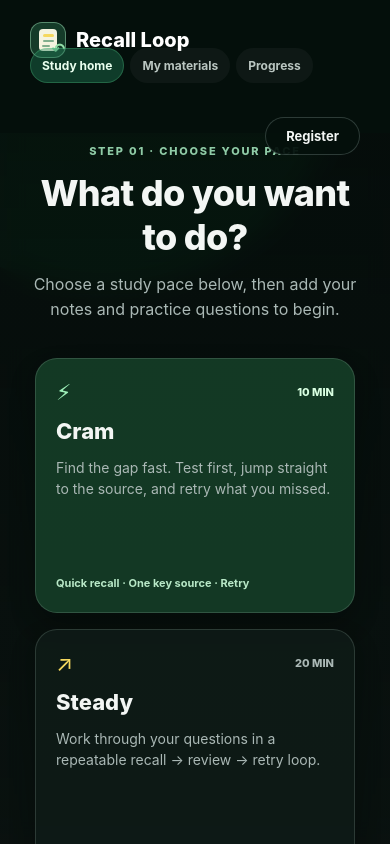
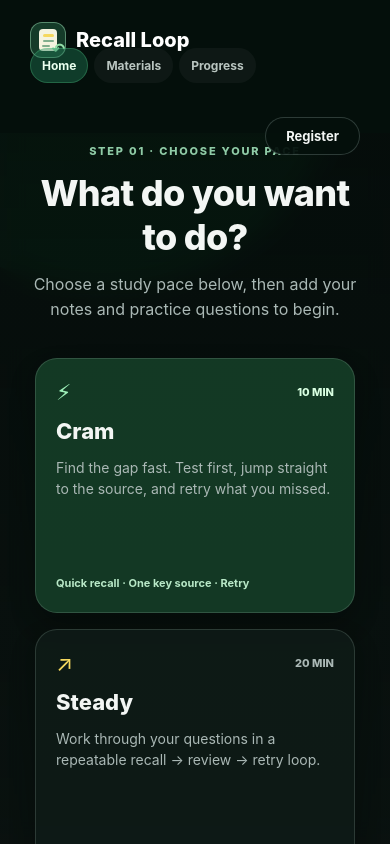
Before and after one commit to jaexmachine/recall-loop, a React Native app: screen / in a window 390 px wide. Built offline with nearby package versions, Linux system fonts and the light colour scheme.

Commit message:
Simplify navigation labels

```diff
--- a/App.tsx
+++ b/App.tsx
@@ -520,8 +520,8 @@ function GlassCard({ children, style, dark = false }: { children: React.ReactNod
   </View>;
 
   const navItems = [
-    { id: 'home' as const, icon: '⌂', label: 'Study home' },
-    { id: 'import' as const, icon: '▤', label: 'My materials' },
+    { id: 'home' as const, icon: '⌂', label: 'Home' },
+    { id: 'import' as const, icon: '▤', label: 'Materials' },
     { id: 'insights' as const, icon: '◴', label: 'Progress' },
   ];
 
```
